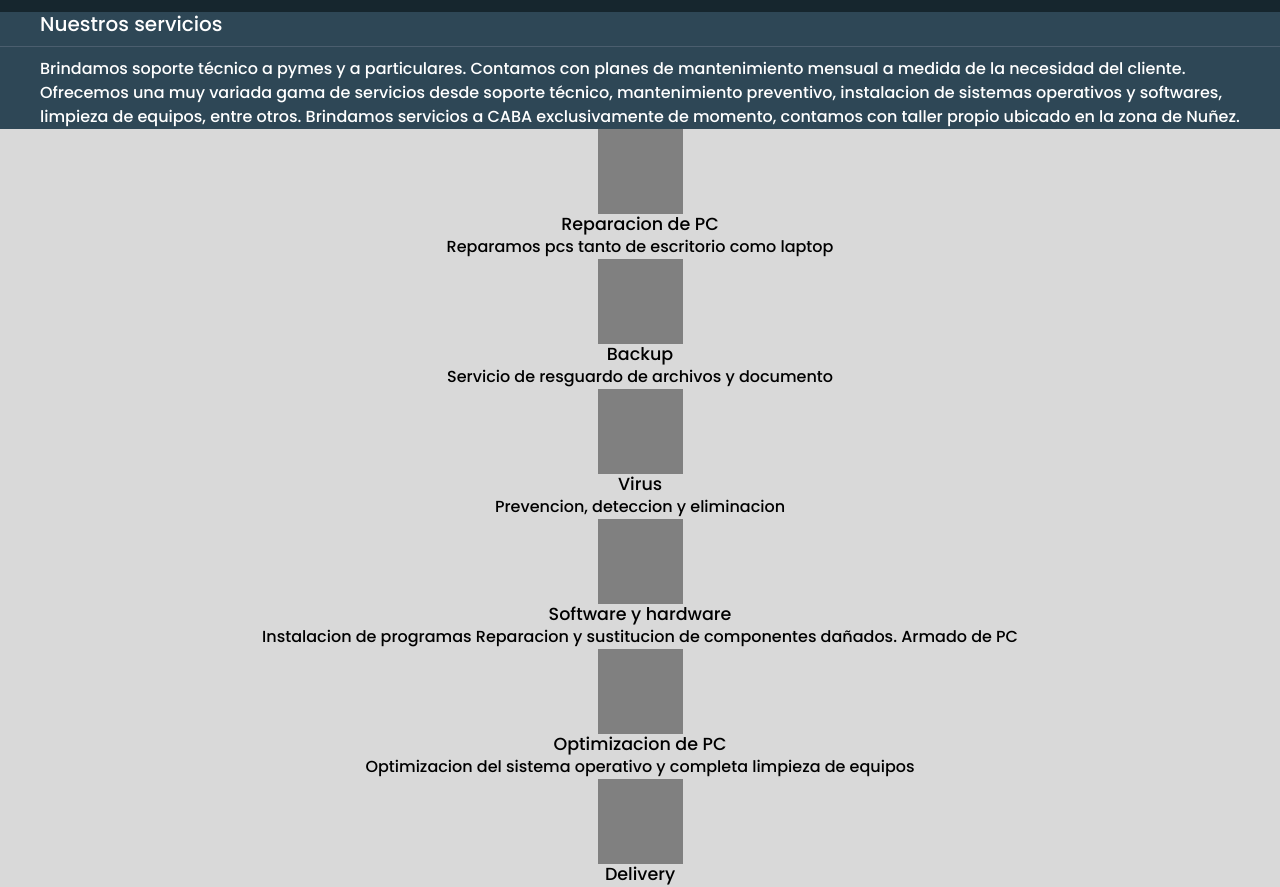
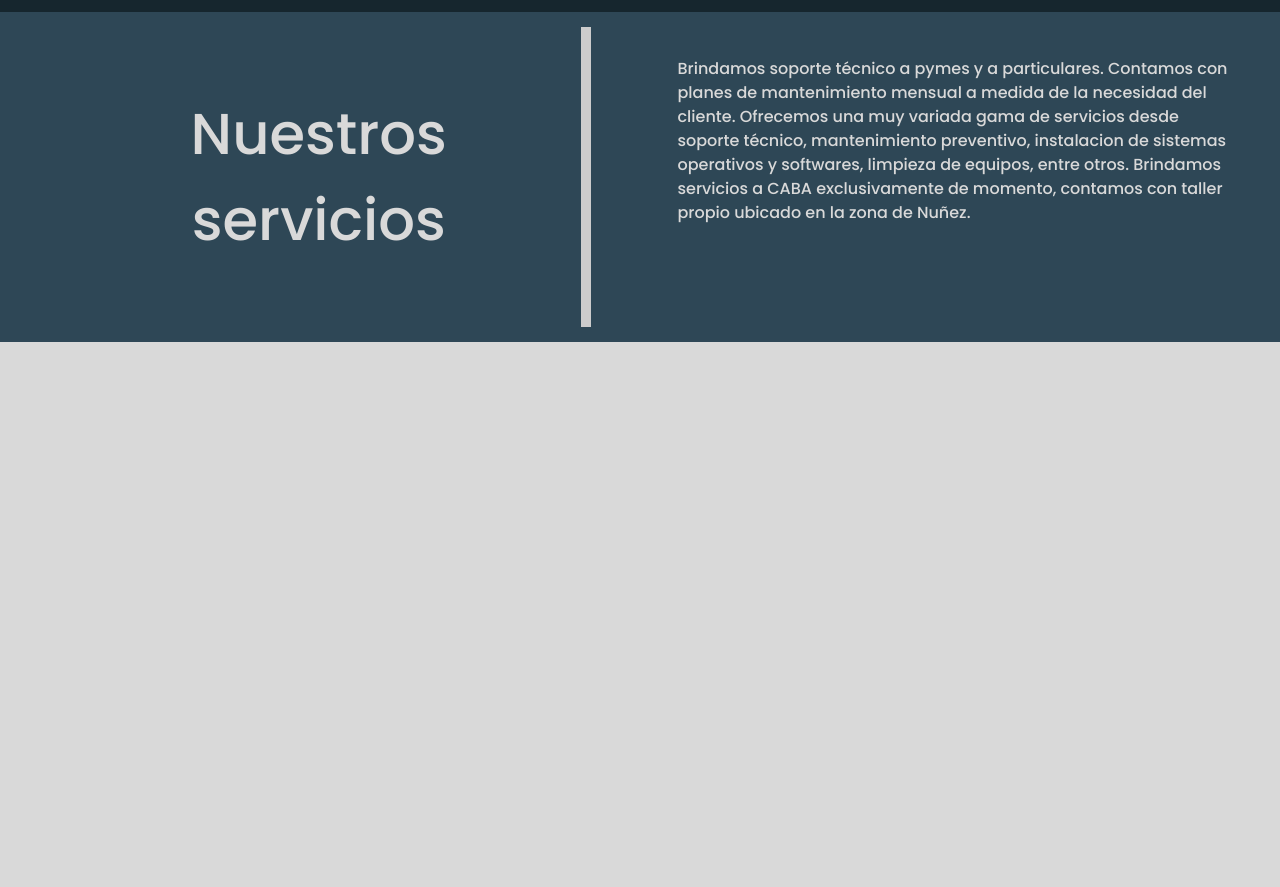
Before and after one commit to Koo-San/kotech_44530, a website: page pages/servicios.html in a window 1280 px wide. Shown: the part 98-985 px from the top of the page. After the commit the page ends 800 px from the top, so only its background shows below. Drawn offline with nearby package versions, Linux system fonts and the light colour scheme; files whose address does not match are found by name.

Commit message:
serv page mod :)

```diff
--- a/css/stylesheet.css
+++ b/css/stylesheet.css
@@ -281,15 +281,26 @@ header {
 
 /*SERVICIOS*/
 
-.banner_nservicios {
-    background-color: var(--primary);
-    color: #FFFFFF;
+.servbanner{
+    background-color: #2E4756;
+    height: fit-content;
 }
 
-.banner_nservicios hr {
-    background-color: var(--links);
-    border: none;
-    height: 1px;
+.servtitulo{
+    color: var(--background);
+    font-size: var(--text-xl);
+    text-align: center;
+}
+
+.servtextobanner{
+    color: var(--background);
+    text-align: left;
+}
+
+.divisorbanner{
+    width: 10px;
+    height: 300px;
+    background-color: #CCC;
 }
 
 .fotoejemplo {
@@ -298,10 +309,6 @@ header {
     height: 85px;
 }
 
-.banner_nplanes {
-    background-color: var(--primary);
-    color: #FFFFFF;
-}
 
 
 /*footer planes*/
--- a/pages/servicios.html
+++ b/pages/servicios.html
@@ -39,10 +39,24 @@
         </nav>
     </header>
 
-    <div class="banner_nservicios">
-        <h2 class="main_container">Nuestros servicios</h2>
-        <hr>
-        <p class="main_container">Brindamos soporte técnico a pymes y a
+    <div class="row servbanner p-xl-4">
+
+        <div class="col d-flex justify-content-center align-items-center">
+
+            <div class="row">
+                <div class="servtitulo">
+                    Nuestros
+                </div>
+                <div class="servtitulo">
+                    servicios
+                </div>
+            </div>
+            <div class="divisorbanner"></div>
+        </div>
+
+        <div class="col d-flex">
+            <div class="p-5 servtextobanner">
+                <p>Brindamos soporte técnico a pymes y a
                     particulares. Contamos con
                     planes de mantenimiento mensual a medida de la necesidad del
                     cliente.
@@ -52,49 +66,8 @@
                     Brindamos servicios a CABA exclusivamente de momento, contamos
                     con taller propio ubicado en la zona de Nuñez.</p>
             </div>
-
-    <div class="main_container fotoejemplo"></div>
-    <h3 class="main_container">Reparacion de PC</h3>
-    <p class="main_container">Reparamos pcs tanto de
-        escritorio como laptop</p>
-
-    <div class="main_container fotoejemplo"></div>
-    <h3 class="main_container">Backup</h3>
-    <p class="main_container">Servicio de resguardo de
-        archivos y documento</p>
-
-    <div class="main_container fotoejemplo"></div>
-    <h3 class="main_container">Virus</h3>
-    <p class="main_container">Prevencion, deteccion
-        y eliminacion</p>
-
-    <div class="main_container fotoejemplo"></div>
-    <h3 class="main_container">Software y hardware</h3>
-    <p class="main_container">Instalacion de programas
-        Reparacion y sustitucion de
-        componentes dañados.
-        Armado de PC</p>
-
-    <div class="main_container fotoejemplo"></div>
-    <h3 class="main_container">Optimizacion de PC</h3>
-    <p class="main_container">Optimizacion del sistema operativo
-        y completa limpieza de equipos</p>
-
-    <div class="main_container fotoejemplo"></div>
-    <h3 class="main_container">Delivery</h3>
-    <p class="main_container">Realizamos trabajos en
-        domicio personal o en
-        nuestro taller</p>
-
-    <div class="main_container fotoejemplo"></div>
-    <h3 class="main_container">Instalacion de SO</h3>
-    <p class="main_container">Instalacion de sistemas
-        operativos
-        Windows, Linux</p>
-
-
-
-
+        </div>
+    </div>
 
 
 
```
Lines whose indentation alone changed are shown as unchanged.
